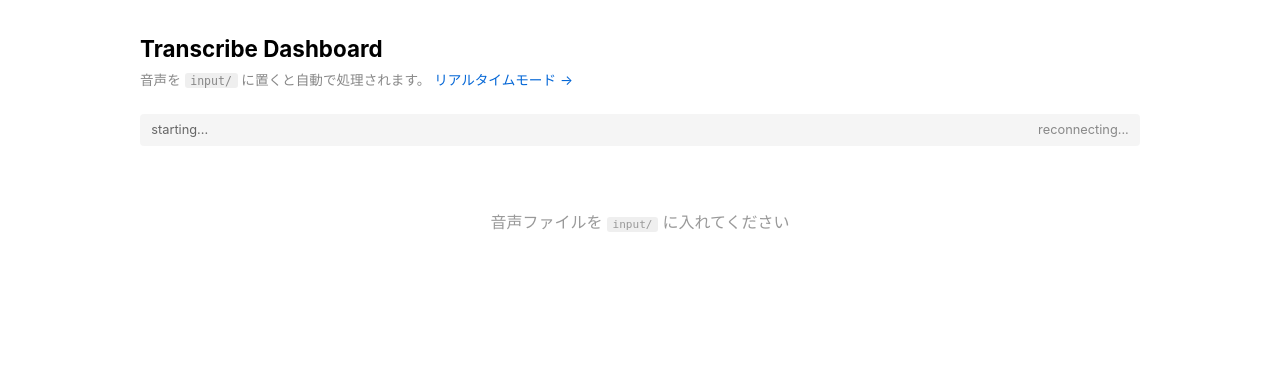
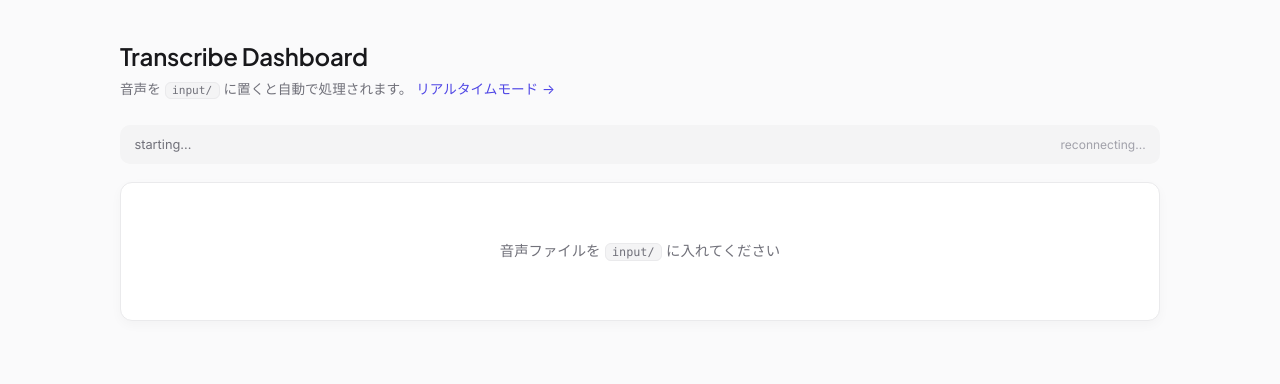
Before and after one commit to maro525/transcribe, a FastAPI app: page / in a window 1280 px wide. Shown: the top 384 px of the page. Run offline with FastAPI, Linux system fonts and the light colour scheme; data that the repository does not hold is empty.

Commit message:
feat(web): restyle dashboard index to Aetheric Precision design system
Match detail.html's design tokens (:root vars + dark override) and web
fonts (Inter + Plus Jakarta Sans) on the top page. Single-column layout
kept; card-styled job table with hairline dividers, soft state pills
with Japanese labels, live connection indicator, and refined empty
state. _jobs.html fallback updated to the same markup classes/labels.
Display-only: SSE/polling/reconnect logic and state keys unchanged.

Co-Authored-By: Claude Opus 4.8 (1M context) <noreply@anthropic.com>

```diff
--- a/src/web/templates/_jobs.html
+++ b/src/web/templates/_jobs.html
@@ -15,15 +15,15 @@
     <tbody>
         {% for job in jobs %}
         <tr>
-            <td>{{ job.filename }}</td>
-            <td><span class="state state-{{ job.state }}">{{ job.state }}</span></td>
-            <td>{{ job.segments_completed }}</td>
+            <td class="file">{{ job.filename }}</td>
+            <td><span class="state state-{{ job.state }}">{{ {"done": "完了", "processing": "処理中", "queued": "待機中", "error": "エラー"}.get(job.state, job.state) }}</span></td>
+            <td class="num">{{ job.segments_completed }}</td>
             <td class="current">{{ job.current_text or '' }}</td>
             <td>
                 {% if job.state == 'done' and job.output_path %}
-                    <a href="/jobs/{{ job.filename|urlencode|replace('/', '%2F') }}">詳細</a>
+                    <a href="/jobs/{{ job.filename|urlencode|replace('/', '%2F') }}">詳細 →</a>
                 {% elif job.state == 'error' %}
-                    <span style="color:#a33; font-size:0.8rem">{{ job.error }}</span>
+                    <span class="cell-error">{{ job.error }}</span>
                 {% endif %}
             </td>
         </tr>
--- a/src/web/templates/index.html
+++ b/src/web/templates/index.html
@@ -3,81 +3,194 @@
 <head>
     <meta charset="UTF-8">
     <title>Transcribe Dashboard</title>
+    <!-- "Aetheric Precision" web fonts: Plus Jakarta Sans (headings) + Inter
+         (body/labels). Same link as detail.html so both pages stay in sync. -->
+    <link rel="preconnect" href="https://fonts.googleapis.com">
+    <link rel="preconnect" href="https://fonts.gstatic.com" crossorigin>
+    <link rel="stylesheet"
+          href="https://fonts.googleapis.com/css2?family=Inter:wght@400;500;600&family=Plus+Jakarta+Sans:wght@600;700&display=swap">
     <style>
-        :root { color-scheme: light dark; }
+        /* "Aetheric Precision" design tokens — identical to detail.html. */
+        :root {
+            color-scheme: light dark;
+            --bg: #FAFAFB;
+            --card: #FFFFFF;
+            --text: #18181B;
+            --muted: #71717A;
+            --faint: #A1A1AA;
+            --border: #EAEAEC;
+            --divider: #ECECEE;
+            --accent: #4F46E5;
+            --accent-soft: rgba(79, 70, 229, 0.08);
+            --ok-bg: #F0FDF4;
+            --ok-text: #166534;
+            --err-bg: #FEF2F2;
+            --err-text: #991B1B;
+            --track: #F4F4F5;
+            --radius: 12px;
+            --shadow-float: 0 4px 12px rgba(0, 0, 0, 0.03);
+        }
+        @media (prefers-color-scheme: dark) {
+            :root {
+                --bg: #111113;
+                --card: #1A1A1D;
+                --text: #E7E7EA;
+                --muted: #9A9AA3;
+                --faint: #70707A;
+                --border: #26262B;
+                --divider: #222227;
+                --accent: #818CF8;
+                --accent-soft: rgba(129, 140, 248, 0.14);
+                --ok-bg: rgba(22, 101, 52, 0.28);
+                --ok-text: #86EFAC;
+                --err-bg: rgba(153, 27, 27, 0.25);
+                --err-text: #FCA5A5;
+                --track: #232328;
+                --shadow-float: 0 4px 12px rgba(0, 0, 0, 0.25);
+            }
+        }
         body {
-            font-family: -apple-system, BlinkMacSystemFont, "Segoe UI", system-ui, sans-serif;
-            max-width: 1000px;
-            margin: 2rem auto;
-            padding: 0 1rem;
-            line-height: 1.5;
+            font-family: "Inter", -apple-system, BlinkMacSystemFont, "Segoe UI",
+                "Hiragino Sans", "Yu Gothic UI", system-ui, sans-serif;
+            background: var(--bg);
+            color: var(--text);
+            max-width: 1040px;
+            margin: 2.5rem auto 4rem;
+            padding: 0 1.25rem;
+            line-height: 1.7;
         }
-        h1 { font-size: 1.4rem; margin: 0 0 0.25rem; }
-        .subtitle { color: #888; font-size: 0.85rem; margin: 0.25rem 0 1.5rem; }
+        h1 {
+            font-family: "Plus Jakarta Sans", "Inter", -apple-system, BlinkMacSystemFont,
+                "Segoe UI", "Hiragino Sans", "Yu Gothic UI", system-ui, sans-serif;
+            font-size: 1.5rem;
+            font-weight: 600;
+            letter-spacing: -0.01em;
+            line-height: 1.35;
+            margin: 0 0 0.35rem;
+        }
+        .subtitle {
+            color: var(--muted);
+            font-size: 0.85rem;
+            margin: 0 0 1.5rem;
+        }
+        .subtitle a { white-space: nowrap; }
+        a { color: var(--accent); text-decoration: none; cursor: pointer; }
+        a:hover { text-decoration: underline; }
+        code {
+            background: var(--track);
+            border: 1px solid var(--border);
+            color: var(--muted);
+            padding: 0.05rem 0.4rem;
+            border-radius: 6px;
+            font-size: 0.82em;
+            font-family: ui-monospace, SFMono-Regular, Menlo, monospace;
+        }
         .status-bar {
             font-size: 0.8rem;
-            color: #666;
-            background: rgba(127,127,127,0.08);
-            padding: 0.4rem 0.7rem;
-            border-radius: 4px;
-            margin-bottom: 1rem;
+            color: var(--muted);
+            background: var(--track);
+            padding: 0.55rem 0.9rem;
+            border-radius: 10px;
+            margin-bottom: 1.1rem;
             display: flex;
             gap: 0.75rem;
             justify-content: space-between;
             align-items: center;
         }
-        .connection-status { color: #888; white-space: nowrap; }
-        table { width: 100%; border-collapse: collapse; font-size: 0.9rem; }
+        .connection-status {
+            display: inline-flex;
+            align-items: center;
+            gap: 0.4rem;
+            color: var(--faint);
+            font-size: 0.75rem;
+            white-space: nowrap;
+        }
+        .connection-status.is-live { color: var(--muted); }
+        .connection-status.is-live::before {
+            content: "";
+            width: 7px;
+            height: 7px;
+            border-radius: 50%;
+            background: #22C55E;
+            flex: none;
+        }
+        /* Card shell around whatever fills it: the JS-rendered table, the
+           server-rendered fallback (_jobs.html), or the empty state. */
+        #jobs-root {
+            background: var(--card);
+            border: 1px solid var(--border);
+            border-radius: var(--radius);
+            box-shadow: var(--shadow-float);
+            overflow-x: auto;
+        }
+        table {
+            width: 100%;
+            border-collapse: collapse;
+            font-size: 0.88rem;
+        }
         th, td {
-            padding: 0.55rem 0.6rem;
+            padding: 0.85rem 1rem;
             text-align: left;
-            border-bottom: 1px solid rgba(127,127,127,0.2);
+            border-bottom: 1px solid var(--border);
             vertical-align: top;
         }
+        tbody tr:last-child th,
+        tbody tr:last-child td { border-bottom: 0; }
+        tbody tr:hover { background: var(--bg); }
         th {
             font-weight: 600;
-            font-size: 0.75rem;
-            color: #777;
+            font-size: 0.7rem;
+            color: var(--muted);
             text-transform: uppercase;
-            letter-spacing: 0.04em;
+            letter-spacing: 0.08em;
+            white-space: nowrap;
         }
+        td.file { font-weight: 500; word-break: break-all; }
+        td.num { font-variant-numeric: tabular-nums; }
         .state {
-            display: inline-block;
-            padding: 0.15rem 0.5rem;
-            border-radius: 3px;
+            display: inline-flex;
+            align-items: center;
+            gap: 0.35rem;
+            padding: 0.2rem 0.65rem;
+            border-radius: 999px;
             font-size: 0.72rem;
             font-weight: 600;
-            text-transform: uppercase;
+            letter-spacing: 0.02em;
+            white-space: nowrap;
         }
-        .state-queued { background: #e5e5e5; color: #555; }
-        .state-processing { background: #fff3cd; color: #856404; }
-        .state-done { background: #d4edda; color: #155724; }
-        .state-error { background: #f8d7da; color: #721c24; }
-        .current { color: #777; font-size: 0.8rem; max-width: 360px; }
-        a { color: #0366d6; text-decoration: none; cursor: pointer; }
-        a:hover { text-decoration: underline; }
-        .empty { color: #999; text-align: center; padding: 3rem 1rem; }
-        pre.transcript {
-            white-space: pre-wrap;
-            background: rgba(127,127,127,0.08);
-            padding: 0.8rem;
-            border-radius: 4px;
-            margin: 1rem 0 0;
-            max-height: 360px;
-            overflow: auto;
-            font-size: 0.82rem;
-            font-family: ui-monospace, SFMono-Regular, Menlo, monospace;
+        .state::before {
+            content: "";
+            width: 6px;
+            height: 6px;
+            border-radius: 50%;
+            background: currentColor;
         }
-        .viewer-title {
-            font-size: 0.85rem;
-            color: #888;
-            margin: 1.5rem 0 0;
+        .state-done { background: var(--ok-bg); color: var(--ok-text); }
+        .state-processing { background: var(--accent-soft); color: var(--accent); }
+        .state-queued { background: var(--track); color: var(--muted); }
+        .state-error { background: var(--err-bg); color: var(--err-text); }
+        .current {
+            color: var(--muted);
+            font-size: 0.8rem;
+            max-width: 360px;
+            overflow: hidden;
+            text-overflow: ellipsis;
+            white-space: nowrap;
         }
-        code {
-            background: rgba(127,127,127,0.12);
-            padding: 0.05rem 0.35rem;
-            border-radius: 3px;
-            font-size: 0.85em;
+        td a { white-space: nowrap; }
+        .cell-error { color: var(--err-text); font-size: 0.78rem; }
+        .empty {
+            color: var(--muted);
+            text-align: center;
+            padding: 3.5rem 1rem;
+            font-size: 0.9rem;
+        }
+        @media (max-width: 640px) {
+            body { margin: 1.25rem auto 2.5rem; }
+            /* Keep sane column widths and let the card scroll horizontally. */
+            table { min-width: 560px; }
+            .current { max-width: 180px; }
+            th, td { padding: 0.7rem 0.75rem; }
         }
     </style>
 </head>
@@ -104,9 +217,11 @@
             let pollingTimer = null;
 
             const stateOrder = { processing: 0, queued: 1, error: 2, done: 3 };
+            const stateLabels = { queued: "待機中", processing: "処理中", done: "完了", error: "エラー" };
 
             function setConnectionStatus(text) {
                 connectionStatus.textContent = text;
+                connectionStatus.classList.toggle("is-live", text === "live");
             }
 
             function sortedJobs() {
@@ -153,28 +268,27 @@
                 const tbody = document.createElement("tbody");
                 currentJobs.forEach((job) => {
                     const row = document.createElement("tr");
-                    appendCell(row, job.filename);
+                    appendCell(row, job.filename, "file");
 
                     const stateCell = document.createElement("td");
                     const state = document.createElement("span");
                     state.className = `state state-${job.state}`;
-                    state.textContent = job.state;
+                    state.textContent = stateLabels[job.state] || job.state;
                     stateCell.appendChild(state);
                     row.appendChild(stateCell);
 
-                    appendCell(row, String(job.segments_completed ?? 0));
+                    appendCell(row, String(job.segments_completed ?? 0), "num");
                     appendCell(row, job.current_text || "", "current");
 
                     const actionCell = document.createElement("td");
                     if (job.state === "done" && job.output_path) {
                         const link = document.createElement("a");
-                        link.textContent = "詳細";
+                        link.textContent = "詳細 →";
                         link.href = `/jobs/${encodeURIComponent(job.filename)}`;
                         actionCell.appendChild(link);
                     } else if (job.state === "error") {
                         const error = document.createElement("span");
-                        error.style.color = "#a33";
-                        error.style.fontSize = "0.8rem";
+                        error.className = "cell-error";
                         error.textContent = job.error || "";
                         actionCell.appendChild(error);
                     }
```
Also changed, not shown: .claude/docs/decisions/task-ADHOC-dashboard-aetheric.md (added).
